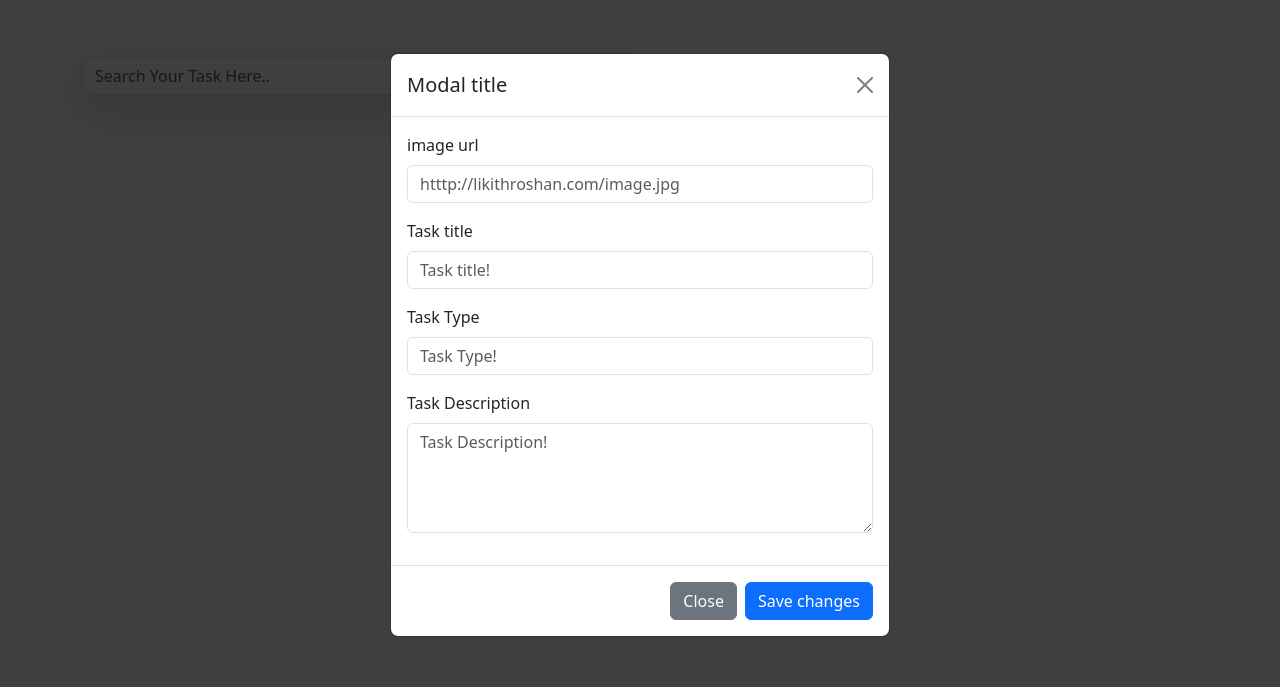
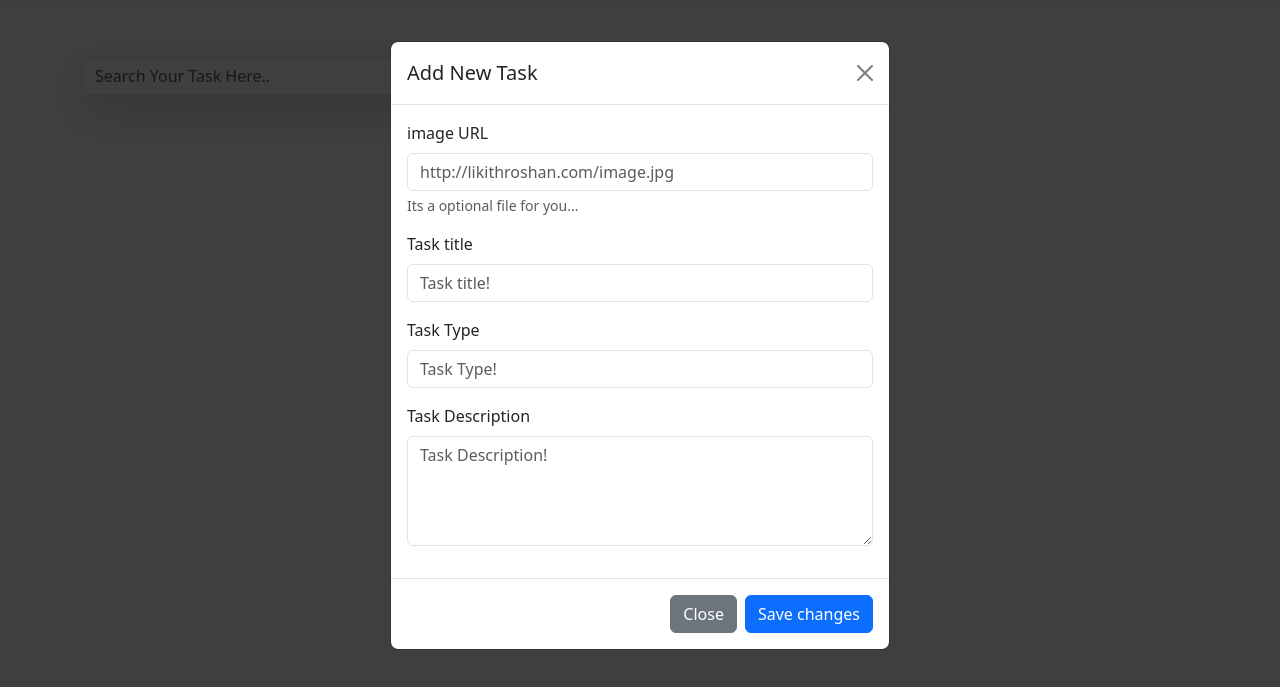
Before and after one commit to LikithRoshanReddyKankanala/Tasky-application, a plain HTML site: page index.html in a window 1280 px wide. Both pictures are taken after a click on the button "Add new item". Shown: the part 55-742 px from the top of the page. Drawn offline with nearby package versions, Linux system fonts and the light colour scheme.

Commit message:
day-5 done

```diff
--- a/index.html
+++ b/index.html
@@ -22,21 +22,24 @@
   <div class="modal-dialog modal-dialog-centered">
     <div class="modal-content">
       <div class="modal-header">
-        <h1 class="modal-title fs-5" id="AddnewModalLabel">Modal title</h1>
+        <h1 class="modal-title fs-5" id="AddnewModalLabel">Add New Task</h1>
         <button type="button" class="btn-close" data-bs-dismiss="modal" aria-label="Close"></button>
       </div>
       <div class="modal-body">
-        <form>
+        <form onsubmit="return false">
           <!--img-->
           <div class="mb-3">
-            <label for="image url" class="form-label">image url</label>
+            <label for="imageurl" class="form-label">image URL</label>
             <input
             type="url"
             class="form-control"
-            id="image url"
+            id="imageUrl"
             aria-describedby="imageDesc"
-            placeholder="htttp://likithroshan.com/image.jpg"
+            placeholder="http://likithroshan.com/image.jpg"
             />
+            <div id="imageDesc" class="form-text">
+              Its a optional file for you...
+            </div>
           </div>
 
           <!--Title-->
```
